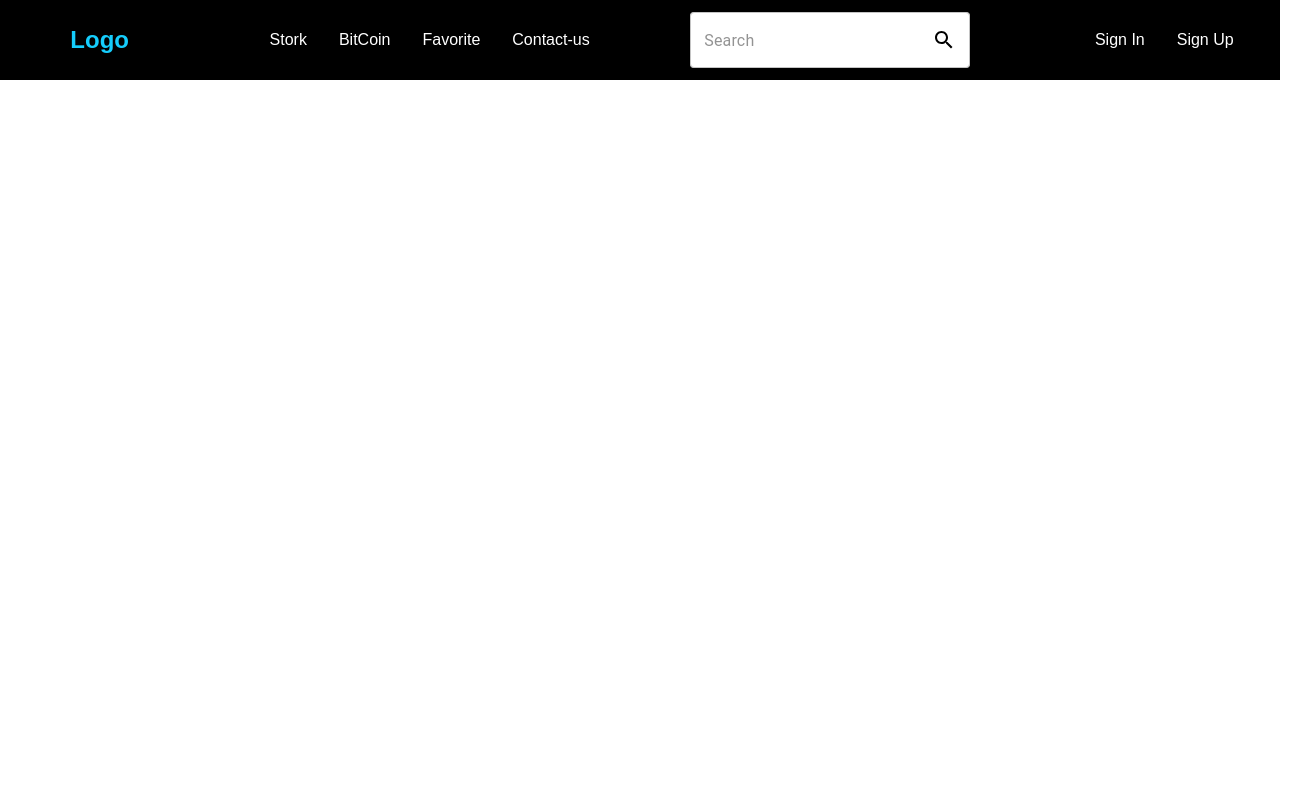
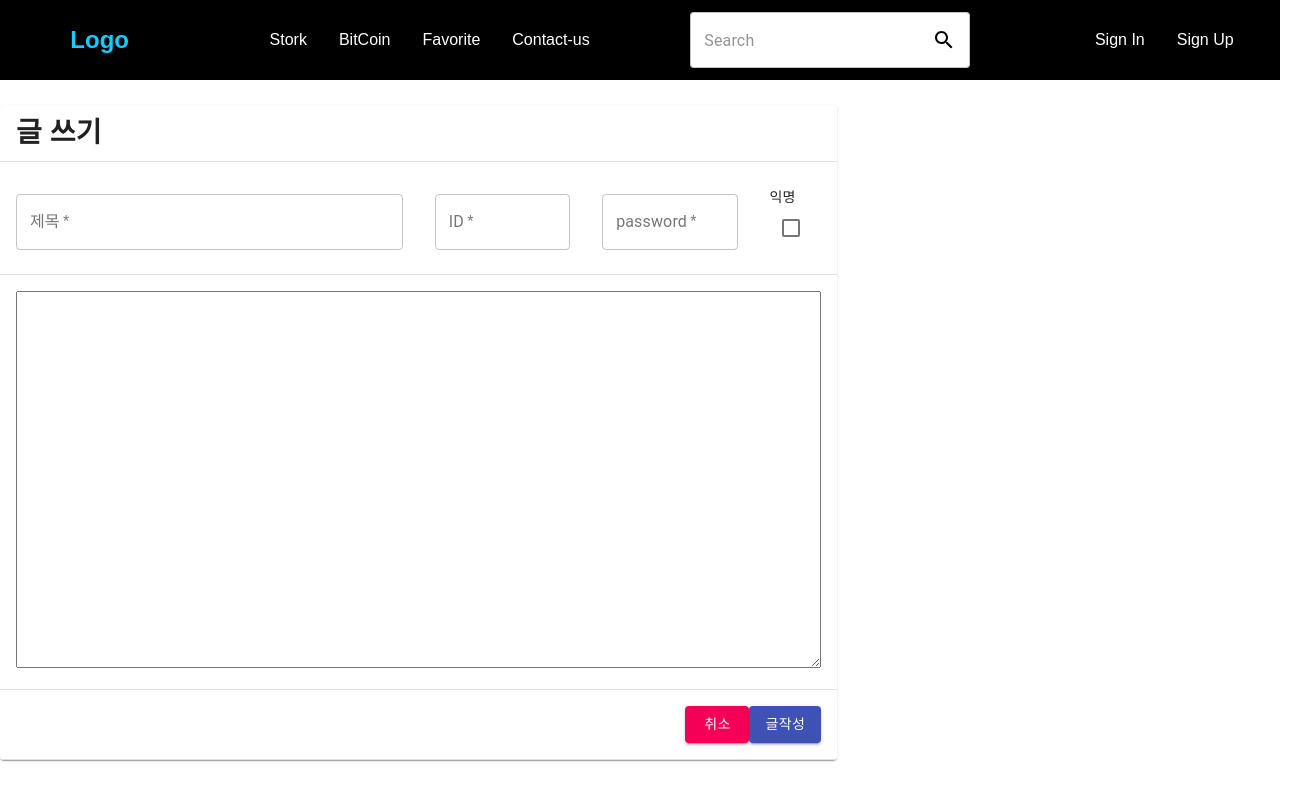
Before and after one commit to salvable/web-Stork, a React (Create React App) app: page /board/write in a window 1280 px wide. Shown: the whole page, 1304 px wide, since content can reach past the window. Built offline with nearby package versions, Linux system fonts and the light colour scheme.

Commit message:
boardWrite에 대한 form 양식 작성

```diff
--- a/src/App.js
+++ b/src/App.js
@@ -12,6 +12,7 @@ import Contact from "./Stork/Pages/contact-us/contact-us"
 import Profile from "./Stork/Pages/profile/profile"
 import CheckInfo from "./Stork/Pages/profile/checkInfo";
 import ModifyInfo from "./Stork/Pages/profile/modifyInfo";
+import BoardWrite from "./Stork/Pages/contact-us/board/board_write"
 
 function App() {
   return (
@@ -31,6 +32,7 @@ function App() {
               <Route path="/profile/:userId" component={Profile}/>
               <Route path="/checkInfo/:userId" component={CheckInfo}/>
               <Route path="/modify/:userId" component={ModifyInfo}/>
+              <Route path="/board/write" component={BoardWrite}/>
           </Switch>
       </Router>
   );
--- /dev/null
+++ b/src/Stork/Pages/contact-us/board/board_write.js
@@ -0,0 +1,103 @@
+import React, {useState} from 'react';
+import Button from '@material-ui/core/Button';
+import TextField from '@material-ui/core/TextField';
+import Checkbox from '@material-ui/core/Checkbox';
+import Grid from '@material-ui/core/Grid';
+import {Table, TableBody, TableCell, TableContainer, TableHead, TableRow} from "@material-ui/core";
+import Paper from "@material-ui/core/Paper";
+import TextareaAutosize from '@material-ui/core/TextareaAutosize';
+
+export default function BoardWrite() {
+    const [name,setName] = useState("")
+    const [id, setId] = useState("")
+    const [password, setPassword] = useState("")
+
+    return (
+        <Grid container spacing={6} style={{marginTop: 1, display: 'flex'}}>
+            <Grid item xs={8} >
+                <TableContainer component = {Paper}>
+                    <Table aria-label="simple table" >
+                        <TableHead>
+                            <TableRow>
+                                <TableCell align="left" colSpan={4} style={{justifyContent: 'center'}}><h1>글 쓰기</h1></TableCell>
+                            </TableRow>
+                        </TableHead>
+                        <TableBody>
+                            <TableRow>
+                                <TableCell style={{width: "50%"}}>
+                                    <TextField
+                                        variant="outlined"
+                                        margin="normal"
+                                        required
+                                        fullWidth
+                                        name="제목"
+                                        label="제목"
+                                        placeholder="제목"
+                                        id="name"
+                                        value={name}
+                                        autoComplete="current-password"
+                                        onChange={(e)=>{
+                                            setName(e.target.value)
+                                        }}
+                                    />
+                                </TableCell>
+                                <TableCell style={{width: "20%"}}>
+                                    <TextField
+                                        variant="outlined"
+                                        margin="normal"
+                                        required
+                                        fullWidth
+                                        name="ID"
+                                        label="ID"
+                                        placeholder="ID"
+                                        type="ID"
+                                        id="ID"
+                                        value={id}
+                                        autoComplete="current-password"
+                                        onChange={(e)=>{
+                                            setId(e.target.value)
+                                        }}
+                                    />
+                                </TableCell>
+                                <TableCell style={{width: "20%"}}>
+                                    <TextField
+                                        variant="outlined"
+                                        margin="normal"
+                                        required
+                                        fullWidth
+                                        name="password"
+                                        label="password"
+                                        placeholder="password"
+                                        type="password"
+                                        id="password"
+                                        value={password}
+                                        autoComplete="current-password"
+                                        onChange={(e)=>{
+                                            setPassword(e.target.value)
+                                        }}
+                                    />
+                                </TableCell>
+                                <TableCell style={{width: "10%"}}>
+                                    익명
+                                    <Checkbox/>
+                                </TableCell>
+                            </TableRow>
+                            <TableRow>
+                                <TableCell colSpan={4}>
+                                    <TextareaAutosize minRows = "25" style={{width: "100%"}}></TextareaAutosize>
+                                </TableCell>
+                            </TableRow>
+                            <TableRow>
+                                <TableCell colSpan={2}></TableCell>
+                                <TableCell colSpan={2} align="right">
+                                    <Button variant="contained" color="secondary">취소</Button>
+                                    <Button variant="contained" color="primary">글작성</Button>
+                                </TableCell>
+                            </TableRow>
+                        </TableBody>
+                    </Table>
+                </TableContainer>
+            </Grid>
+        </Grid>
+    );
+}
```
